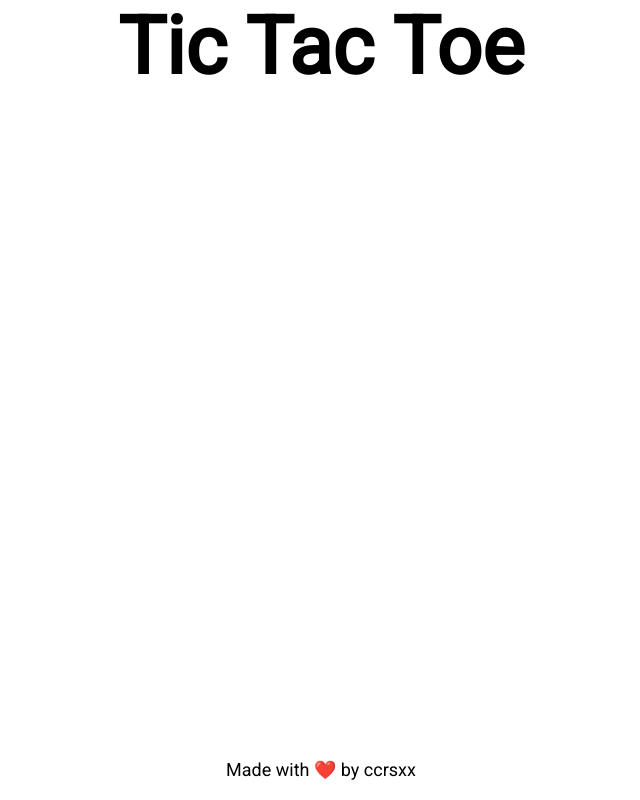
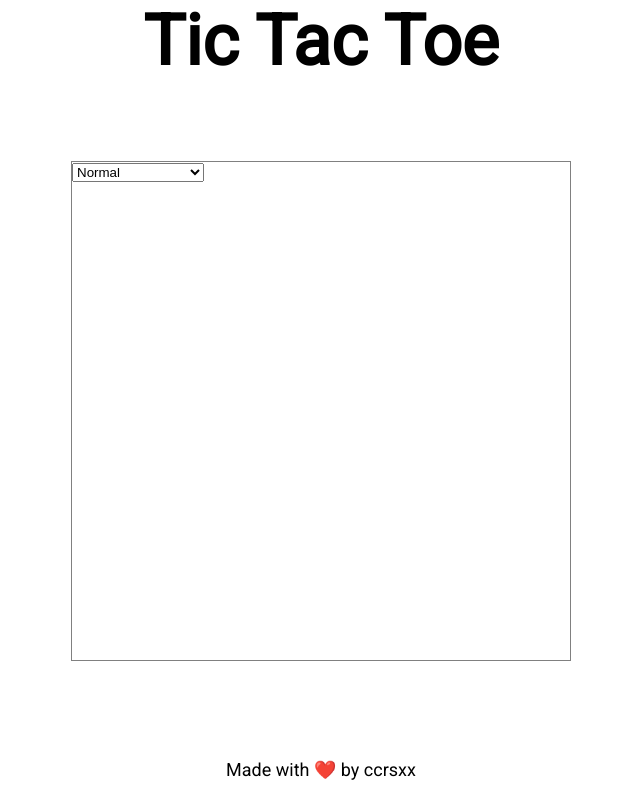
Before and after one commit to ccrsxx/tic-tac-toe, a React (Create React App) app: page / in a window 1280 px wide. Shown: the whole page, without its empty margins (319-959 px from the left). Built offline with nearby package versions, Linux system fonts and the light colour scheme.

Commit message:
still adding things

```diff
--- a/src/App.tsx
+++ b/src/App.tsx
@@ -1,10 +1,11 @@
 import { useState, useEffect } from 'react';
-import { Header, Footer } from './components';
+import { Header, Game, Footer } from './components';
 
 export function App() {
   return (
     <div className='App'>
       <Header />
+      <Game />
       <Footer />
     </div>
   );
--- a/src/components/Game.tsx
+++ b/src/components/Game.tsx
@@ -1,3 +1,12 @@
 export function Game() {
-  return <main className='game-board'></main>;
+  return (
+    <main className='game'>
+      <div className='game-mode'>
+        <select name='mode' id='mode'>
+          <option value='normal'>Normal</option>
+          <option value='human'>Play against friend</option>
+        </select>
+      </div>
+    </main>
+  );
 }
--- a/src/components/index.ts
+++ b/src/components/index.ts
@@ -1,2 +1,3 @@
 export * from './Header';
 export * from './Footer';
+export * from './Game';
--- a/src/styles/index.scss
+++ b/src/styles/index.scss
@@ -3,4 +3,5 @@
 // components
 @import './scss/App';
 @import './scss/Header';
+@import './scss/Game';
 @import './scss/Footer';
--- a/src/styles/scss/_App.scss
+++ b/src/styles/scss/_App.scss
@@ -1,5 +1,5 @@
 body {
-  font: 2rem 'Roboto', sans-serif;
+  font: 1.6rem 'Roboto', sans-serif;
 }
 
 .App {
--- a/src/styles/scss/_Footer.scss
+++ b/src/styles/scss/_Footer.scss
@@ -1,8 +1,4 @@
 .footer {
-  position: absolute;
-  width: 100%;
-  bottom: 0;
-  left: 0;
   display: grid;
   place-content: center;
 
--- /dev/null
+++ b/src/styles/scss/_Game.scss
@@ -0,0 +1,5 @@
+.game {
+  width: 50rem;
+  height: 50rem;
+  border: 1px solid gray;
+}
--- a/src/styles/scss/_Header.scss
+++ b/src/styles/scss/_Header.scss
@@ -1,3 +1,3 @@
 .header {
-  font-size: 4rem;
+  font-size: 3.5rem;
 }
--- a/src/styles/scss/_root.scss
+++ b/src/styles/scss/_root.scss
@@ -1,6 +1,7 @@
 :root {
   --game-bg: #14bdac;
   --square-border: #0da192;
+  --border-radius: 8px;
 }
 
 *,
```
